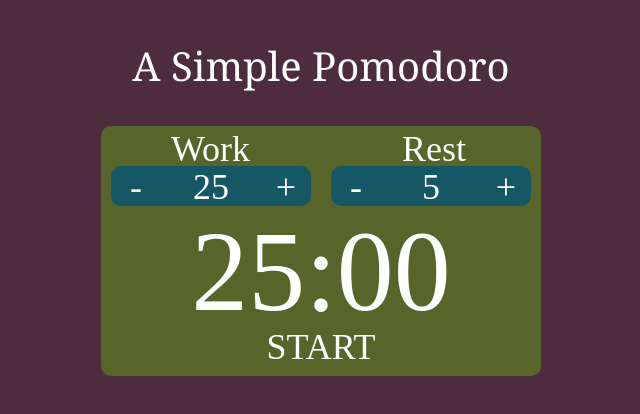
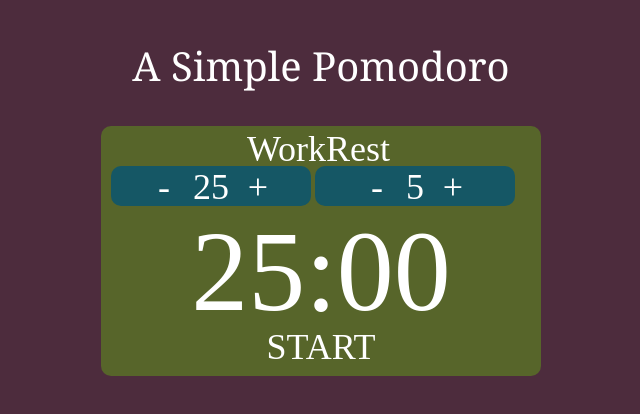
Before and after one commit to mindovermiles262/pomodoro, a plain HTML site: page index.html in a window 1280 px wide. Shown: the whole page, without its empty margins (319-959 px from the left). Drawn offline with nearby package versions, Linux system fonts and the light colour scheme.

Commit message:
remove css problems

```diff
--- a/css/styles.css
+++ b/css/styles.css
@@ -38,7 +38,6 @@ body {
 }
 #title_work {
   display: inline-block;
-  float: left;
   margin-top: 2px;
   margin-left: 60px;
   font-size: 36px;
@@ -46,7 +45,6 @@ body {
 }
 #title_rest {
   display: inline-block;
-  float: right;
   margin-top: 2px;
   margin-right: 65px;
   font-size: 36px;
@@ -54,7 +52,6 @@ body {
 }
 #work_button {
   display: inline-block;
-  float: left;
   width: 200px;
   height: 40px;
   margin-top: 0px;
@@ -63,7 +60,6 @@ body {
 }
 #rest_button {
   display: inline-block;
-  float: right;
   width: 200px;
   height: 40px;
   margin-top: 0px;
@@ -72,13 +68,11 @@ body {
 }
 .left {
   display: inline-block;
-  float: left;
   width: 50px;
   font-size: 36px;
 }
 .right {
   display: inline-block;
-  float: right;
   width: 50px;
   font-size: 36px;
 }
@@ -134,7 +128,6 @@ body {
 }
 .button {
   display: inline-block;
-  float: left;
   width: 100%;
   font-size: 36px;
   text-align: center;
```
Also changed, not shown: 1 other file.
